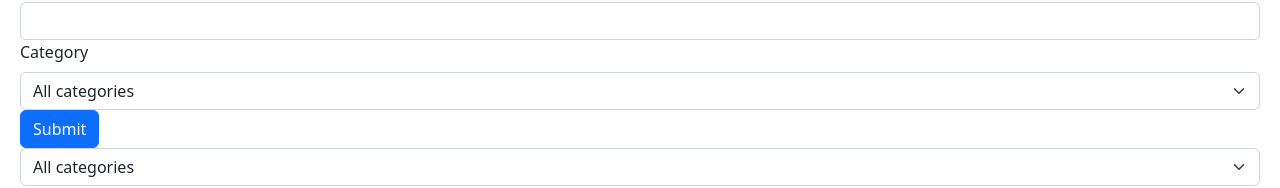
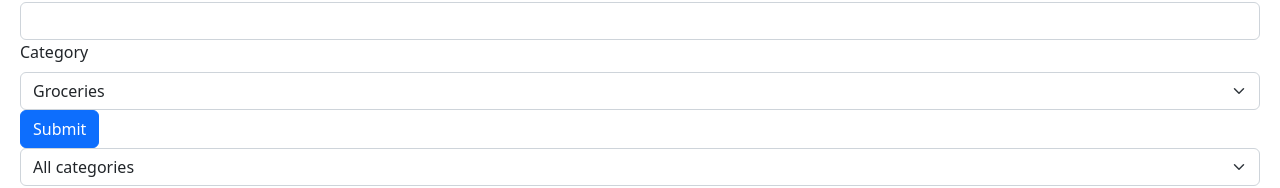
Before and after one commit to kylehammond/mosh-react-18, a React (Vite) app in the folder react-app/: page / in a window 1280 px wide. Shown: the part 120-308 px from the top of the page. Built offline with nearby package versions, Linux system fonts and the light colour scheme.

Commit message:
Remove all categories from option

```diff
--- a/react-app/src/components/ExpenseTracker/ExpenseTrackerForm/ExpenseTrackerForm.tsx
+++ b/react-app/src/components/ExpenseTracker/ExpenseTrackerForm/ExpenseTrackerForm.tsx
@@ -41,7 +41,9 @@ const ExpenseTrackerForm = ({ onAdd }: Props) => {
           className="form-select"
           aria-label="Categories..."
         >
-          {ExpenseItemCategories.map((category) => (
+          {ExpenseItemCategories.filter(
+            (category) => category != "All categories"
+          ).map((category) => (
             <option key={category}>{category}</option>
           ))}
         </select>
```
